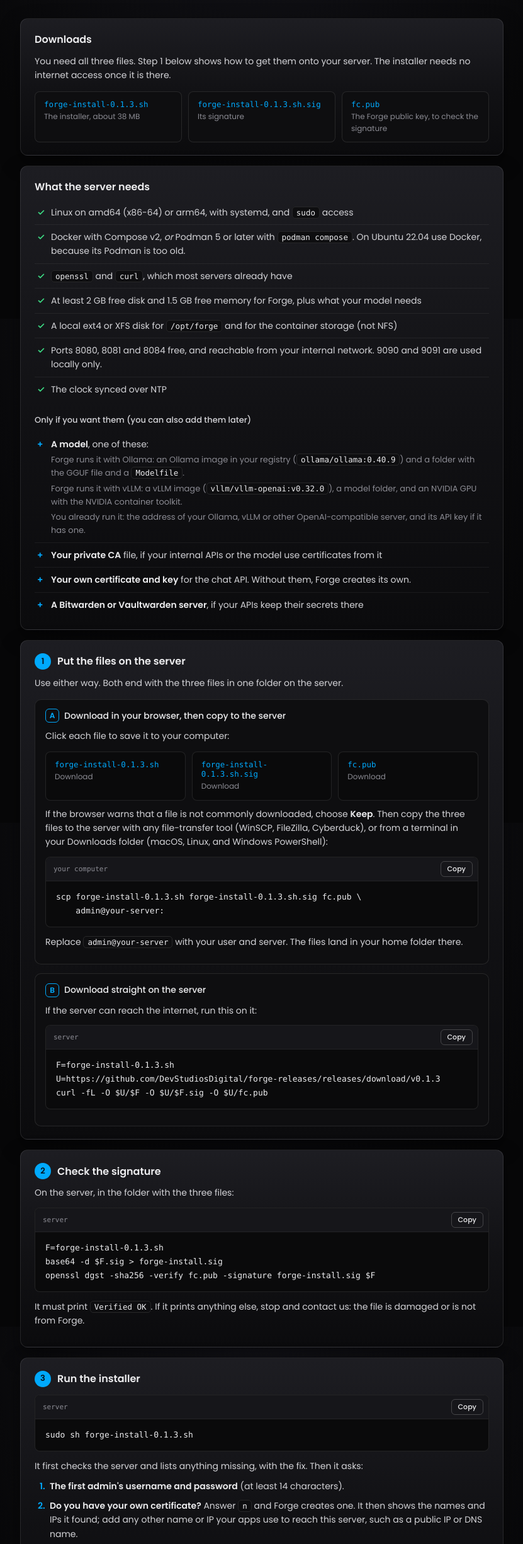
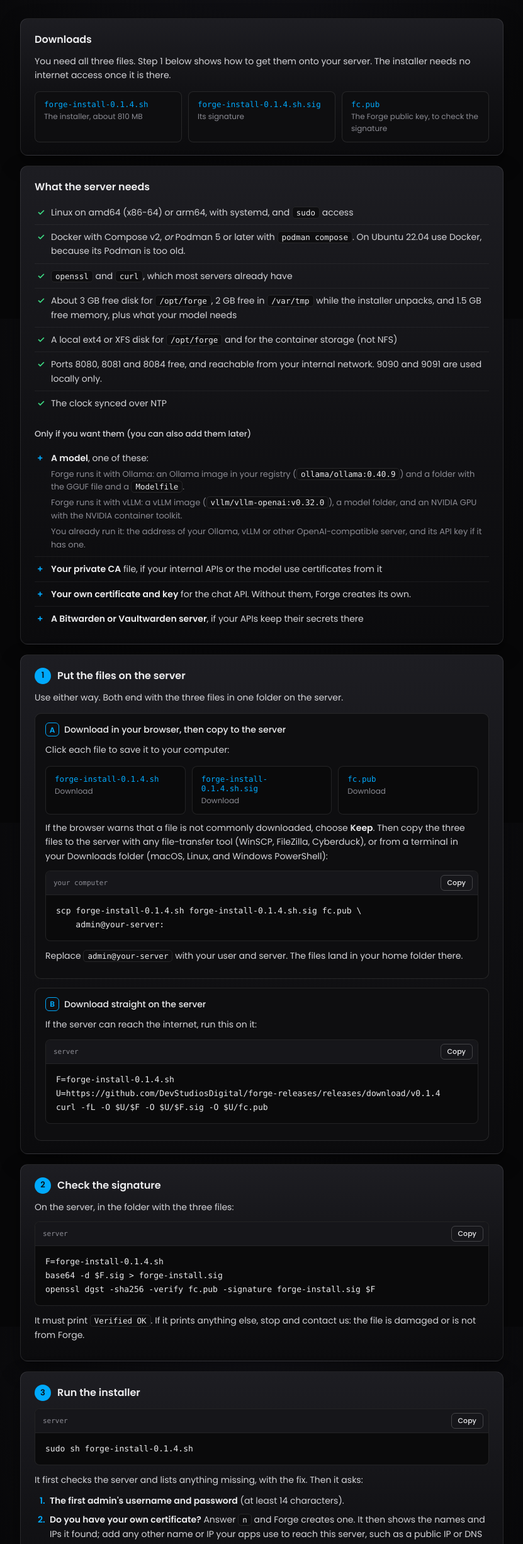
Before and after one commit to DevStudiosDigital/forge-releases, a plain HTML site: page index.html in a window 1280 px wide. Shown: the part 294-2745 px from the top of the page at 63% size, without its empty margins (224-1055 px from the left). Drawn offline with Linux system fonts and the light colour scheme.

Commit message:
docs: point the install guide to Forge 0.1.4 and its full release package

```diff
--- a/index.html
+++ b/index.html
@@ -4,8 +4,8 @@
 <meta charset="utf-8">
 <meta name="viewport" content="width=device-width, initial-scale=1">
 <meta name="color-scheme" content="dark">
-<title>Install Forge 0.1.3</title>
-<meta name="description" content="Download and install Forge 0.1.3 on one Linux server with a single command.">
+<title>Install Forge 0.1.4</title>
+<meta name="description" content="Download and install Forge 0.1.4 on one Linux server with a single command.">
 <link rel="icon" type="image/png" href="favicon.png">
 <link rel="preconnect" href="https://fonts.googleapis.com">
 <link rel="preconnect" href="https://fonts.gstatic.com" crossorigin>
@@ -112,7 +112,7 @@
 <main>
   <header>
     <img class="logo" src="forge-logo.webp" alt="Forge" width="432" height="154">
-    <div class="eyebrow">VERSION 0.1.3</div>
+    <div class="eyebrow">VERSION 0.1.4</div>
     <h1>Install Forge on your server</h1>
     <p class="lead">One signed file installs the Control Station, the MCP Server and the Orchestrator on one Linux server. It takes a few minutes, and the installer checks your server before it changes anything.</p>
   </header>
@@ -121,9 +121,9 @@
     <h2>Downloads</h2>
     <p>You need all three files. Step 1 below shows how to get them onto your server. The installer needs no internet access once it is there.</p>
     <div class="downloads">
-      <a class="dl" href="https://github.com/DevStudiosDigital/forge-releases/releases/download/v0.1.3/forge-install-0.1.3.sh"><strong>forge-install-0.1.3.sh</strong><span>The installer, about 38 MB</span></a>
-      <a class="dl" href="https://github.com/DevStudiosDigital/forge-releases/releases/download/v0.1.3/forge-install-0.1.3.sh.sig"><strong>forge-install-0.1.3.sh.sig</strong><span>Its signature</span></a>
-      <a class="dl" href="https://github.com/DevStudiosDigital/forge-releases/releases/download/v0.1.3/fc.pub"><strong>fc.pub</strong><span>The Forge public key, to check the signature</span></a>
+      <a class="dl" href="https://github.com/DevStudiosDigital/forge-releases/releases/download/v0.1.4/forge-install-0.1.4.sh"><strong>forge-install-0.1.4.sh</strong><span>The installer, about 810 MB</span></a>
+      <a class="dl" href="https://github.com/DevStudiosDigital/forge-releases/releases/download/v0.1.4/forge-install-0.1.4.sh.sig"><strong>forge-install-0.1.4.sh.sig</strong><span>Its signature</span></a>
+      <a class="dl" href="https://github.com/DevStudiosDigital/forge-releases/releases/download/v0.1.4/fc.pub"><strong>fc.pub</strong><span>The Forge public key, to check the signature</span></a>
     </div>
   </section>
 
@@ -133,7 +133,7 @@
       <li>Linux on amd64 (x86-64) or arm64, with systemd, and <code>sudo</code> access</li>
       <li>Docker with Compose v2, <em>or</em> Podman 5 or later with <code>podman compose</code>. On Ubuntu 22.04 use Docker, because its Podman is too old.</li>
       <li><code>openssl</code> and <code>curl</code>, which most servers already have</li>
-      <li>At least 2 GB free disk and 1.5 GB free memory for Forge, plus what your model needs</li>
+      <li>About 3 GB free disk for <code>/opt/forge</code>, 2 GB free in <code>/var/tmp</code> while the installer unpacks, and 1.5 GB free memory, plus what your model needs</li>
       <li>A local ext4 or XFS disk for <code>/opt/forge</code> and for the container storage (not NFS)</li>
       <li>Ports 8080, 8081 and 8084 free, and reachable from your internal network. 9090 and 9091 are used locally only.</li>
       <li>The clock synced over NTP</li>
@@ -158,12 +158,12 @@
       <h3><span class="tag">A</span>Download in your browser, then copy to the server</h3>
       <p>Click each file to save it to your computer:</p>
       <div class="downloads">
-        <a class="dl" href="https://github.com/DevStudiosDigital/forge-releases/releases/download/v0.1.3/forge-install-0.1.3.sh" download><strong>forge-install-0.1.3.sh</strong><span>Download</span></a>
-        <a class="dl" href="https://github.com/DevStudiosDigital/forge-releases/releases/download/v0.1.3/forge-install-0.1.3.sh.sig" download><strong>forge-install-0.1.3.sh.sig</strong><span>Download</span></a>
-        <a class="dl" href="https://github.com/DevStudiosDigital/forge-releases/releases/download/v0.1.3/fc.pub" download><strong>fc.pub</strong><span>Download</span></a>
+        <a class="dl" href="https://github.com/DevStudiosDigital/forge-releases/releases/download/v0.1.4/forge-install-0.1.4.sh" download><strong>forge-install-0.1.4.sh</strong><span>Download</span></a>
+        <a class="dl" href="https://github.com/DevStudiosDigital/forge-releases/releases/download/v0.1.4/forge-install-0.1.4.sh.sig" download><strong>forge-install-0.1.4.sh.sig</strong><span>Download</span></a>
+        <a class="dl" href="https://github.com/DevStudiosDigital/forge-releases/releases/download/v0.1.4/fc.pub" download><strong>fc.pub</strong><span>Download</span></a>
       </div>
       <p>If the browser warns that a file is not commonly downloaded, choose <strong>Keep</strong>. Then copy the three files to the server with any file-transfer tool (WinSCP, FileZilla, Cyberduck), or from a terminal in your Downloads folder (macOS, Linux, and Windows PowerShell):</p>
-      <div class="term"><div class="term-bar"><span>your computer</span><button class="copy" type="button">Copy</button></div><pre><code>scp forge-install-0.1.3.sh forge-install-0.1.3.sh.sig fc.pub \
+      <div class="term"><div class="term-bar"><span>your computer</span><button class="copy" type="button">Copy</button></div><pre><code>scp forge-install-0.1.4.sh forge-install-0.1.4.sh.sig fc.pub \
     admin@your-server:</code></pre></div>
       <p>Replace <code>admin@your-server</code> with your user and server. The files land in your home folder there.</p>
     </div>
@@ -171,8 +171,8 @@
     <div class="option">
       <h3><span class="tag">B</span>Download straight on the server</h3>
       <p>If the server can reach the internet, run this on it:</p>
-      <div class="term"><div class="term-bar"><span>server</span><button class="copy" type="button">Copy</button></div><pre><code>F=forge-install-0.1.3.sh
-U=https://github.com/DevStudiosDigital/forge-releases/releases/download/v0.1.3
+      <div class="term"><div class="term-bar"><span>server</span><button class="copy" type="button">Copy</button></div><pre><code>F=forge-install-0.1.4.sh
+U=https://github.com/DevStudiosDigital/forge-releases/releases/download/v0.1.4
 curl -fL -O $U/$F -O $U/$F.sig -O $U/fc.pub</code></pre></div>
     </div>
   </section>
@@ -180,7 +180,7 @@ curl -fL -O $U/$F -O $U/$F.sig -O $U/fc.pub</code></pre></div>
   <section>
     <h2><span class="num">2</span>Check the signature</h2>
     <p>On the server, in the folder with the three files:</p>
-    <div class="term"><div class="term-bar"><span>server</span><button class="copy" type="button">Copy</button></div><pre><code>F=forge-install-0.1.3.sh
+    <div class="term"><div class="term-bar"><span>server</span><button class="copy" type="button">Copy</button></div><pre><code>F=forge-install-0.1.4.sh
 base64 -d $F.sig &gt; forge-install.sig
 openssl dgst -sha256 -verify fc.pub -signature forge-install.sig $F</code></pre></div>
     <p>It must print <code>Verified OK</code>. If it prints anything else, stop and contact us: the file is damaged or is not from Forge.</p>
@@ -188,7 +188,7 @@ openssl dgst -sha256 -verify fc.pub -signature forge-install.sig $F</code></pre>
 
   <section>
     <h2><span class="num">3</span>Run the installer</h2>
-    <div class="term"><div class="term-bar"><span>server</span><button class="copy" type="button">Copy</button></div><pre><code>sudo sh forge-install-0.1.3.sh</code></pre></div>
+    <div class="term"><div class="term-bar"><span>server</span><button class="copy" type="button">Copy</button></div><pre><code>sudo sh forge-install-0.1.4.sh</code></pre></div>
     <p>It first checks the server and lists anything missing, with the fix. Then it asks:</p>
     <ol class="asks">
       <li><strong>The first admin's username and password</strong> (at least 14 characters).</li>
@@ -210,6 +210,13 @@ openssl dgst -sha256 -verify fc.pub -signature forge-install.sig $F</code></pre>
     <p>Open the Control Station, sign in, go to <strong>MCP Server → APIs → Import OpenAPI</strong>, then test and publish a tool.</p>
     <p>With the certificate Forge created, give your apps the file <code>/opt/forge/stack/certs/forge-ca.pem</code> so they trust it.</p>
     <div class="note">The Control Station (8084) and MCP Server (8081) use plain HTTP. Reach them only over your internal network or VPN.</div>
+  </section>
+
+  <section id="package">
+    <h2>The full release package</h2>
+    <p>The installer also saves the complete signed release to <code>/opt/forge/release/forge-stack-0.1.4.tar</code>: source code, SBOMs, vulnerability scan reports with their database, Helm charts, the command-line programs and the chat widget for your own apps. Forge does not need it to run; keep it for your records and security reviews. To look inside:</p>
+    <div class="term"><div class="term-bar"><span>server</span><button class="copy" type="button">Copy</button></div><pre><code>mkdir -p ~/forge-release &amp;&amp; tar -xf /opt/forge/release/forge-stack-0.1.4.tar -C ~/forge-release
+less ~/forge-release/forge-stack-0.1.4/IMPORT.md</code></pre></div>
   </section>
 
   <section id="later">
@@ -235,7 +242,7 @@ openssl dgst -sha256 -verify fc.pub -signature forge-install.sig $F</code></pre>
     <p>If the install stopped before Forge was set up, send <code>/var/log/forge-install.log</code> instead.</p>
   </section>
 
-  <footer>Forge 0.1.3</footer>
+  <footer>Forge 0.1.4</footer>
 </main>
 <script>
   document.querySelectorAll('.copy').forEach(function (button) {
```
